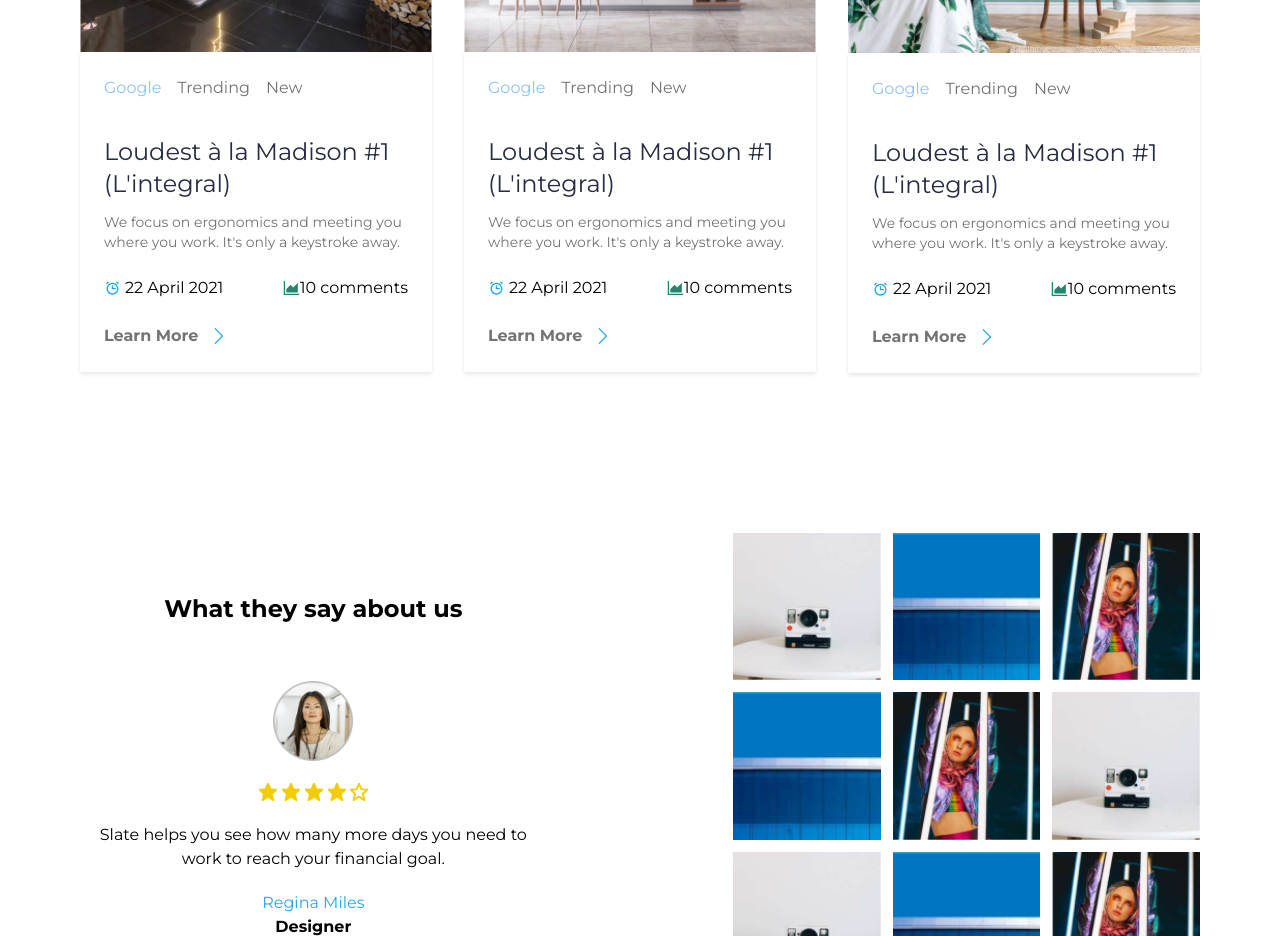
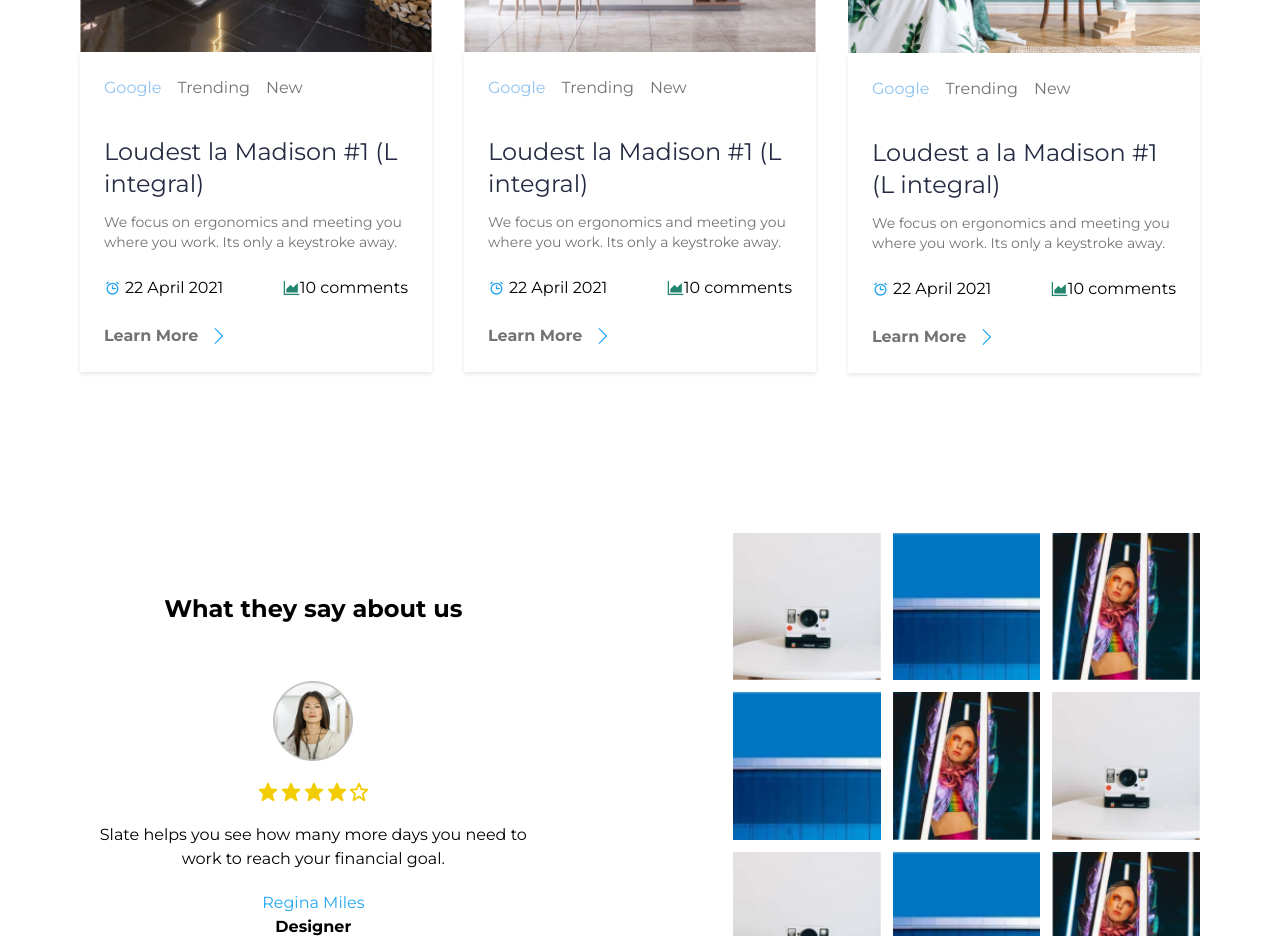
Before and after one commit to chinedu16/savannah-tech, a Next.js app: page / in a window 1280 px wide. Shown: the part 2400-3336 px from the top of the page. Built offline with nearby package versions, Linux system fonts and the light colour scheme; no server answers.

Commit message:
updates for ts types formatting

```diff
--- a/components/Header.tsx
+++ b/components/Header.tsx
@@ -80,14 +80,6 @@ const Header: React.FC = () => {
 
     setSelectAction(params);
     handleOpen();
-  };
-
-  const style = {
-    position: "absolute" as "absolute",
-    top: "50%",
-    left: "50%",
-    transform: "translate(-50%, -50%)",
-    boxShadow: 24,
   };
 
   const isInStock = (product: number) => {
@@ -518,7 +510,13 @@ const Header: React.FC = () => {
           <>
             <div
               className="bg-white absolute w-10/12 md:w-2/5 p-6"
-              style={style}
+              style={{
+                position: "absolute",
+                top: "50%",
+                left: "50%",
+                transform: "translate(-50%, -50%)",
+                boxShadow: '24',
+              }}
             >
               <div className="flex justify-between items-center pb-4 border-b border-gray-400">
                 <h4 className="text-2xl text-title font-bold">Shopping Cart</h4>
@@ -654,7 +652,13 @@ const Header: React.FC = () => {
           <>
             <div
               className="bg-white absolute w-10/12 md:w-2/5 p-6"
-              style={style}
+              style={{
+                position: "absolute",
+                top: "50%",
+                left: "50%",
+                transform: "translate(-50%, -50%)",
+                boxShadow: '24',
+              }}
             >
               <div className="flex justify-between items-center pb-4 border-b border-gray-400">
                 <h4 className="text-2xl text-title font-bold">
--- a/components/post/index.tsx
+++ b/components/post/index.tsx
@@ -28,10 +28,10 @@ const Post: React.FC = () => {
                 <span>New</span>
               </div>
               <h3 className="text-main-text mb-3 text-2xl font-normal">
-                Loudest à la Madison #1 (L'integral)
+                Loudest la Madison #1 (L integral)
               </h3>
               <p className="text-text-color text-sm">
-                We focus on ergonomics and meeting you where you work. It's only
+                We focus on ergonomics and meeting you where you work. Its only
                 a keystroke away.
               </p>
               <div className="my-6 flex justify-between">
@@ -125,10 +125,10 @@ const Post: React.FC = () => {
                 <span>New</span>
               </div>
               <h3 className="text-main-text mb-3 text-2xl font-normal">
-                Loudest à la Madison #1 (L'integral)
+                Loudest la Madison #1 (L integral)
               </h3>
               <p className="text-text-color text-sm">
-                We focus on ergonomics and meeting you where you work. It's only
+                We focus on ergonomics and meeting you where you work. Its only
                 a keystroke away.
               </p>
               <div className="my-6 flex justify-between">
@@ -222,10 +222,10 @@ const Post: React.FC = () => {
                 <span>New</span>
               </div>
               <h3 className="text-main-text mb-3 text-2xl font-normal">
-                Loudest à la Madison #1 (L'integral)
+                Loudest a la Madison #1 (L integral)
               </h3>
               <p className="text-text-color text-sm">
-                We focus on ergonomics and meeting you where you work. It's only
+                We focus on ergonomics and meeting you where you work. Its only
                 a keystroke away.
               </p>
               <div className="my-6 flex justify-between">
--- a/components/products/ProductList.tsx
+++ b/components/products/ProductList.tsx
@@ -10,14 +10,15 @@ import { Montserrat } from "next/font/google";
 const montserrat = Montserrat({ subsets: ["latin"] });
 
 const ProductList: React.FC = () => {
-  const dispatch = useDispatch();
+  const dispatch = useDispatch<any>()
   const router = useRouter();
-  const { products = [], skip, total } = useSelector((state) => state.products);
+  const { products = [], skip, total } = useSelector((state: any) => state.products);
+
 
   useEffect(() => {
     // Fetch initial set of products
     dispatch(fetchProducts());
-  }, []);
+  }, [dispatch]);
 
   const handleLoadMore = () => {
     const currentSkip = skip;
--- a/features/productSlice.tsx
+++ b/features/productSlice.tsx
@@ -6,6 +6,11 @@ interface Product {
   // your product type
   id: any;
   count: number;
+  price:  number;
+  thumbnail: string;
+  title: string;
+  stock: number
+
 }
 
 interface ProductState {
--- a/pages/product/[productId].tsx
+++ b/pages/product/[productId].tsx
@@ -15,23 +15,18 @@ import Image from "next/image";
 
 import { useRouter } from "next/router";
 import { addToWishlist, addToCart } from "../../features/productSlice";
+import { StaticImport } from "next/dist/shared/lib/get-img-props";
 
-interface Product {
-  id: number;
-  name: string;
-  title: string;
-  price: number;
-}
 
 const ProductDetails: React.FC = () => {
   const dispatch = useDispatch();
   const router = useRouter();
   const { productId } = router.query;
-  const [data, setData] = useState<Product[]>([]);
+  const [data, setData] = useState<any>([]);
   const [wishlistOpen, setWishlistOpen] = useState(false);
 
-  const [vertical, setVertical] = useState("bottom");
-  const [horizontal, setHorizontal] = useState("right");
+  const [vertical, setVertical] = useState<"bottom" | "top">("bottom");
+  const [horizontal, setHorizontal] = useState<"left" | "center" | "right">("right");
 
   const [cartOpen, setCartOpen] = useState(false);
   useEffect(() => {
@@ -135,7 +130,7 @@ const ProductDetails: React.FC = () => {
                 />
               </div>
               <div className="grid grid-cols-4 md:grid-cols-8 gap-4 mt-5">
-                {data.images?.map((product, index) => (
+                {data.images?.map((product: string | StaticImport, index: React.Key | null | undefined) => (
                   <Image
                     key={index}
                     src={product}
```
